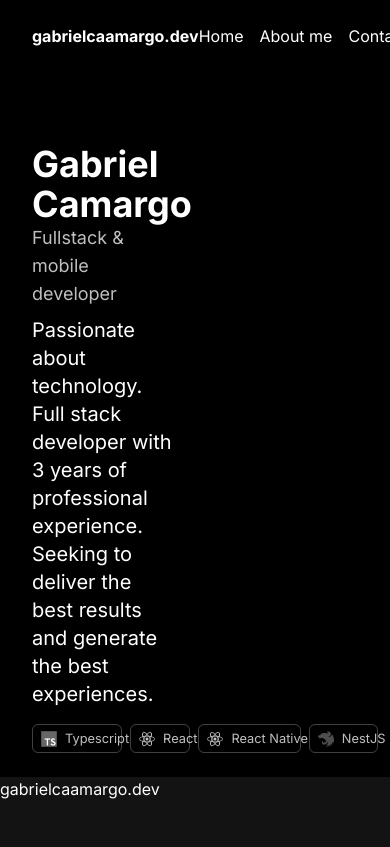
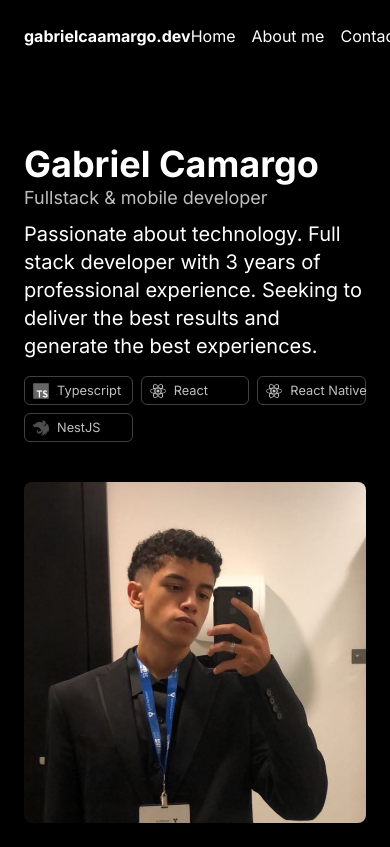
Before and after one commit to gabrielcaamargo/gabrielcaamargo.dev, a Next.js app: page / in a window 390 px wide. Shown: the top 847 px of the page. Built offline with nearby package versions, Linux system fonts and the light colour scheme.

Commit message:
feat: introduction section responsive

```diff
--- a/src/app/page.tsx
+++ b/src/app/page.tsx
@@ -1,11 +1,7 @@
 import type { Metadata } from "next";
-import { Badge } from "@/components/Badge"
 import { Header } from "@/components/Header"
 import { Menu } from "@/components/Menu"
-
-import typescript from '../assets/icons/typescript.png'
-import react from '../assets/icons/react.png'
-import nest from '../assets/icons/nest.png'
+import { Introduction } from "@/components/Introduction";
 
 export const metadata: Metadata = {
   title: "Gabriel Camargo | Home",
@@ -14,31 +10,18 @@ export const metadata: Metadata = {
 export default function Home() {
   return (
     <main>
-      <section className="bg-black px-8 py-6">
-        <div className="max-w-[1200px] mx-auto">
+      <section className="bg-black px-8 py-6 max-md:px-6">
+        <div className="max-w-[1200px] mx-auto max-md:w-full">
           <div className="flex items-center justify-between">
             <Header />
             <Menu />
           </div>
-          <div className="mt-24 grid grid-cols-2 gap-10 animate-[show_1.5s_linear_1] antialiased">
-            <div className="max-w-[500px]">
-              <div className="flex flex-col text-lg">
-                <strong className="text-4xl">Gabriel Camargo</strong>
-                <span className="opacity-75">Fullstack & mobile developer</span>
-              </div>
-              <p className="mt-2 text-xl">Passionate about technology. Full stack developer with 3 years of professional experience. Seeking to deliver the best results and generate the best experiences.</p>
-
-              <div className="mt-4 flex items-center gap-2">
-                <Badge title="Typescript" icon={typescript} />
-                <Badge title="React" icon={react} />
-                <Badge title="React Native" icon={react} />
-                <Badge title="NestJS" icon={nest} />
-              </div>
-            </div>
+          <div className="mt-24 grid grid-cols-2 gap-10 animate-[show_1.5s_linear_1] antialiased justify-between max-md:grid-cols-1">
+            <Introduction.Text />
+            <Introduction.Image />
           </div>
         </div>
       </section>
-      <h1>gabrielcaamargo.dev</h1>
     </main>
   )
 }
--- /dev/null
+++ b/src/components/Introduction/IntroductionImage.tsx
@@ -0,0 +1,10 @@
+import Image from "next/image";
+import personal from '../../assets/images/personal.png'
+
+export function IntroductionImage() {
+  return (
+    <div className="flex justify-end">
+      <Image src={personal} alt="Gabriel Camargo" width={372} className="rounded-lg max-md:w-full"/>
+    </div>
+  )
+}
--- /dev/null
+++ b/src/components/Introduction/IntroductionText.tsx
@@ -0,0 +1,25 @@
+import { Badge } from "@/components/Badge"
+
+import typescript from '../../assets/icons/typescript.png'
+import react from '../../assets/icons/react.png'
+import nest from '../../assets/icons/nest.png'
+
+export function IntroductionText() {
+  return (
+    <div className="max-w-[500px]">
+      <div className="flex flex-col text-lg">
+        <strong className="text-4xl">Gabriel Camargo</strong>
+        <span className="opacity-75">Fullstack & mobile developer</span>
+      </div>
+
+      <p className="mt-2 text-xl">Passionate about technology. Full stack developer with 3 years of professional experience. Seeking to deliver the best results and generate the best experiences.</p>
+
+      <div className="mt-4 flex items-center gap-2 max-md:grid max-md:grid-cols-3">
+        <Badge title="Typescript" icon={typescript} />
+        <Badge title="React" icon={react} />
+        <Badge title="React Native" icon={react} />
+        <Badge title="NestJS" icon={nest} />
+      </div>
+    </div>
+  )
+}
--- /dev/null
+++ b/src/components/Introduction/index.ts
@@ -0,0 +1,7 @@
+import { IntroductionImage } from "./IntroductionImage";
+import { IntroductionText } from "./IntroductionText";
+
+export const Introduction = {
+  Text: IntroductionText,
+  Image: IntroductionImage
+}
--- a/tailwind.config.ts
+++ b/tailwind.config.ts
@@ -21,7 +21,7 @@ const config: Config = {
       },
       animation: {
         show: 'show 1.5s linear 1 forwards',
-      },
+      }
     },
   },
   plugins: [],
```
Also changed, not shown: src/assets/images/personal.png (added).
